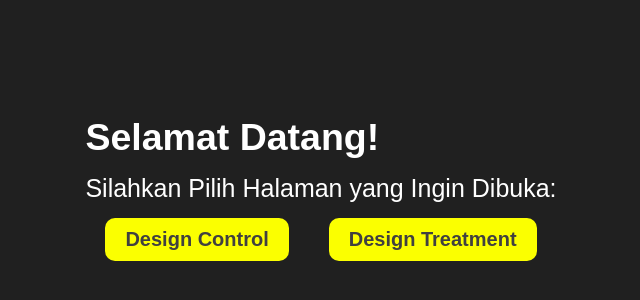
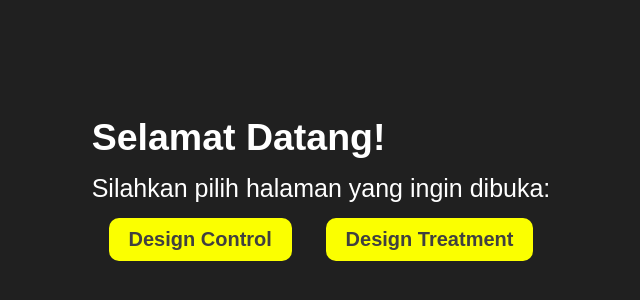
Before and after one commit to RayhaaNako/skripsi, a plain HTML site: page index.html in a window 1280 px wide. Shown: the part 212-512 px from the top of the page, without its empty margins (319-959 px from the left). Drawn offline with Linux system fonts and the light colour scheme.

Commit message:
ubah kalimat silahkan...

```diff
--- a/index.html
+++ b/index.html
@@ -124,7 +124,7 @@
     <section id="home">
       <div class="withText">
         <h1>Selamat Datang!</h1>
-        <p>Silahkan Pilih Halaman yang Ingin Dibuka:</p>
+        <p>Silahkan pilih halaman yang ingin dibuka:</p>
         <div class="btn">
           <a href="/RSUB - Design Control/design-control.html">
             <button id="btn">Design Control</button>
```
